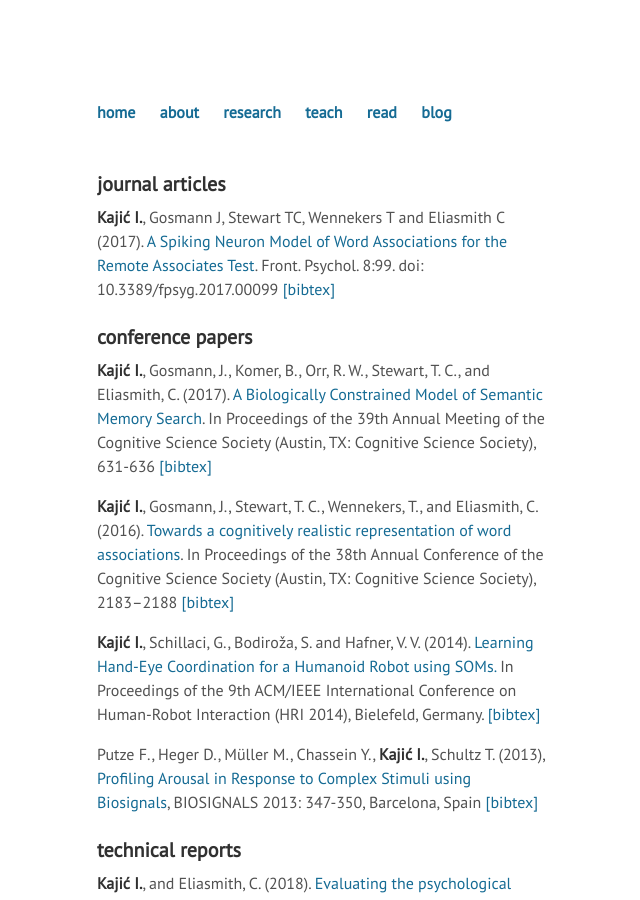
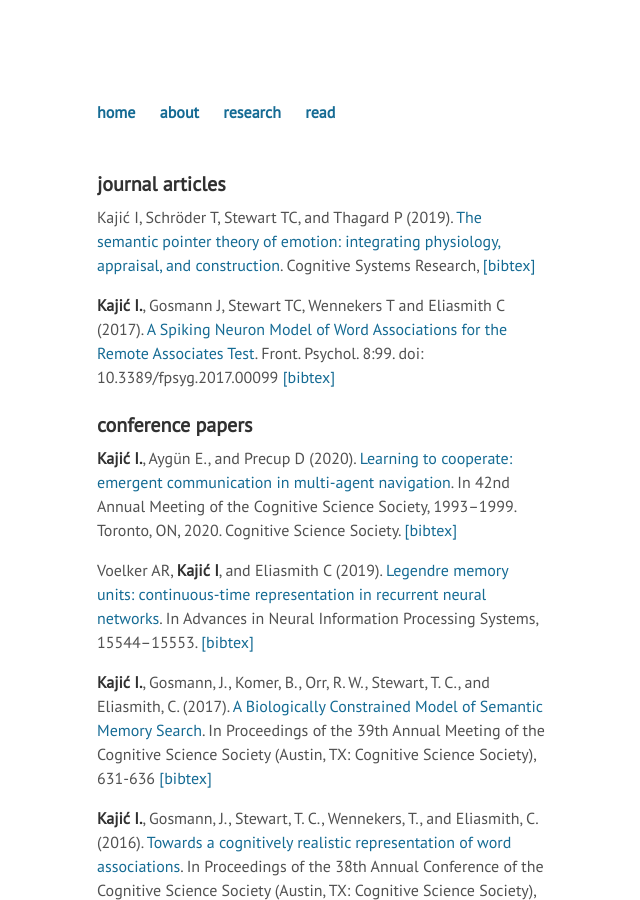
Before and after one commit to ikajic/ikajic.github.io, a Jekyll site: the page built from research.md, in a window 1280 px wide and 900 px high. Shown: the whole window, without its empty margins (319-959 px from the left). Built offline with Jekyll 4.4.1, drawn with Linux system fonts in a browser that asks for light colours; some of the changed text lies outside the part shown.

Commit message:
Finally update

```diff
--- a/_layouts/default.html
+++ b/_layouts/default.html
@@ -7,9 +7,7 @@
 	        		<li><a href="/">home</a></li>
 		        	<li><a href="/about">about</a></li>
 	        		<li><a href="/research">research</a></li>
-	        		<li><a href="/teach">teach</a></li>
 	        		<li><a href="/read">read</a></li>
-	        		<li><a href="/blog">blog</a></li>
 	    		</ul>
 			</nav>
 			<div class="container">
--- a/research.md
+++ b/research.md
@@ -4,12 +4,26 @@ title: research
 ---
 
 ### journal articles
+
+Kajić I, Schröder T, Stewart TC, and Thagard P (2019). [The semantic pointer theory of emotion: integrating physiology, appraisal, and construction](http://www.sciencedirect.com/science/article/pii/S1389041718303838). Cognitive Systems Research, <a
+href="http://compneuro.uwaterloo.ca/publications/kajic2019.html#kajic2019cite"
+target="_blank">[bibtex]</a>
+
+
 **Kajić I.**, Gosmann J, Stewart TC, Wennekers T and Eliasmith C (2017). [A Spiking Neuron Model of Word Associations for the Remote Associates Test](http://journal.frontiersin.org/article/10.3389/fpsyg.2017.00099). Front. Psychol. 8:99. doi: 10.3389/fpsyg.2017.00099 <a
 href="http://compneuro.uwaterloo.ca/publications/kajic2017.html#kajic2017cite"
 target="_blank">[bibtex]</a>
 
 
 ### conference papers
+
+**Kajić I.**, Aygün E., and Precup D (2020). [Learning to cooperate: emergent communication in multi-agent navigation](https://cogsci.mindmodeling.org/2020/papers/0459/0459.pdf). In 42nd Annual Meeting of the Cognitive Science Society, 1993–1999. Toronto, ON, 2020. Cognitive Science Society. <a
+href="http://compneuro.uwaterloo.ca/publications/kajic2020.html"
+target="_blank">[bibtex]</a>
+
+Voelker AR, **Kajić I**, and Eliasmith C (2019). [Legendre memory units: continuous-time representation in recurrent neural networks](https://papers.nips.cc/paper/9689-legendre-memory-units-continuous-time-representation-in-recurrent-neural-networks). In Advances in Neural Information Processing Systems, 15544–15553.  <a href="http://compneuro.uwaterloo.ca/publications/voelker2019lmu.html"
+target="_blank">[bibtex]</a>
+
 
 **Kajić I.**, Gosmann, J., Komer, B., Orr, R. W., Stewart, T. C., and
 Eliasmith, C. (2017). [A Biologically Constrained Model of Semantic Memory
@@ -58,6 +72,8 @@ Robot.](http://www.macs.hw.ac.uk/~kl360/HRI2014W/submission/S11.pdf) Workshop: A
 
 ### other
 
+Ivana Kajić. [Computational Mechanisms of Language Understanding and Use in the Brain and Behaviour](http://hdl.handle.net/10012/16439.). PhD thesis, University of Waterloo, Waterloo, ON, 2020. <a href="http://libwebappsprd01.uwaterloo.ca/cgi-bin/citation/citation.bib?hdl=10012/16439&type=Doctoral%20Thesis&year=2020" target="_blank">[bibtex]</a>
+
 Kajić I., [Čitanje misli iz moždane aktivnosti](http://gyrus.hiim.hr/images/gyrus3/Gyrus3_Part9.pdf), Časopis Gyrus studentske sekcije za Neuroznanost Hrvatskog Instituta za Mozak
 
 Kajić I., [Umjetni neuroni, simulirani mozgovi i računala - zašto nam to
```
Also changed, not shown: about.md (+13 -21 lines), index.md (+2 -2 lines), read.md (+1 -1 lines), files/lilobear.JPG (added), files/me.jpeg (deleted), files/wetterhorn.jpg (deleted).
